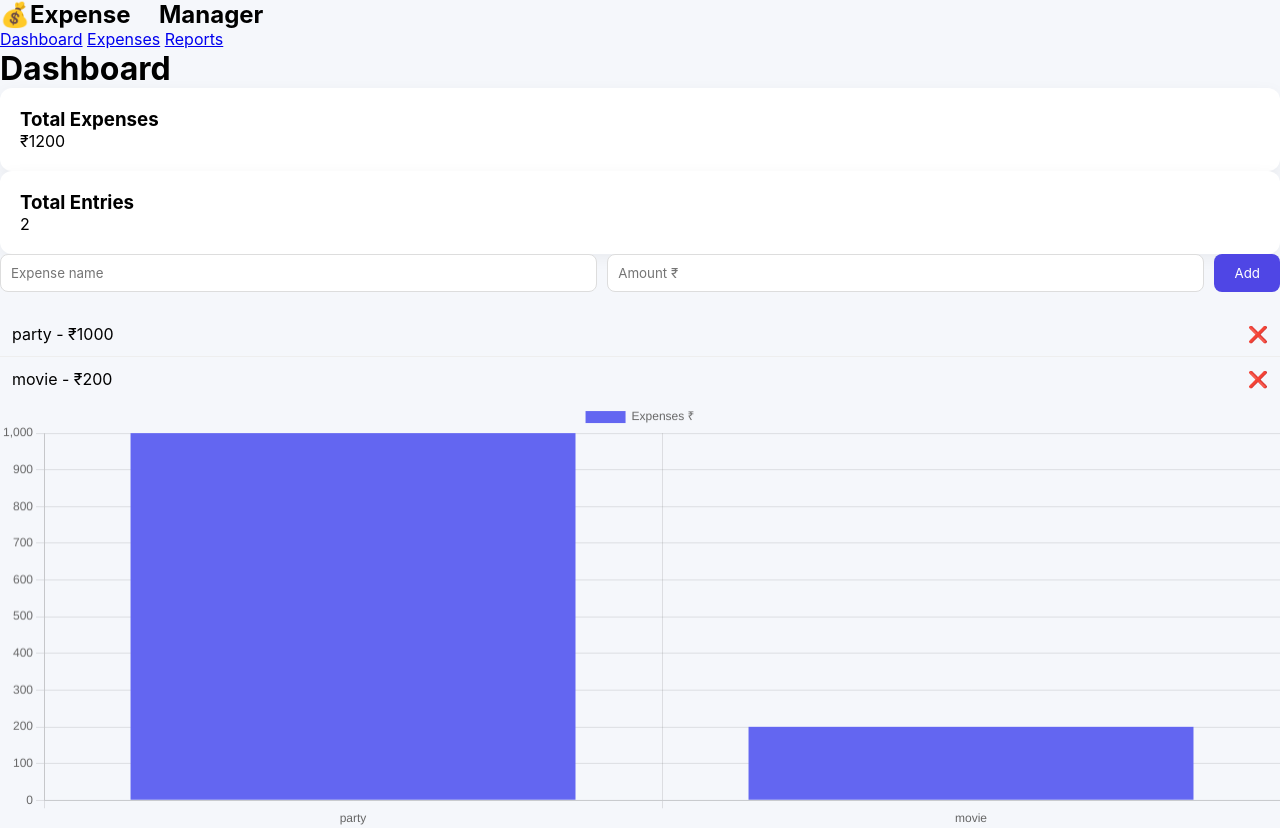
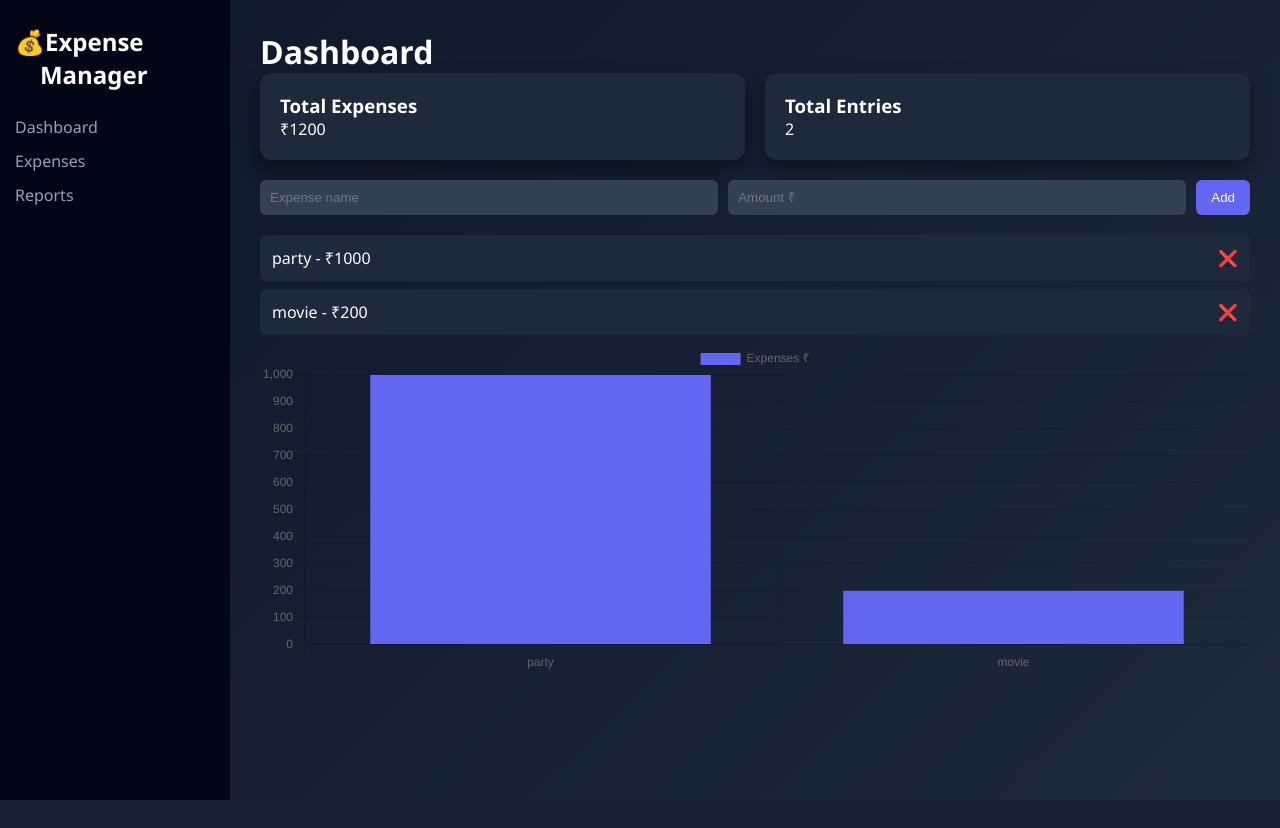
Before and after one commit to kunal7773/expense-tracker, a Flask app: page / in a window 1280 px wide. After the commit the page ends 800 px from the top, so only its background shows below. Run offline with Flask 3, Linux system fonts and the light colour scheme; data comes from the database, SQL or seed files in the repository.

Commit message:
Refactor CSS for layout and styling improvements

```diff
--- a/static/style.css
+++ b/static/style.css
@@ -1,42 +1,87 @@
+/* RESET */
 * {
     margin: 0;
     padding: 0;
     box-sizing: border-box;
-    font-family: 'Inter', sans-serif;
 }
 
+/* BODY */
 body {
-    background: #f5f7fb;
+    font-family: 'Segoe UI', sans-serif;
+    background: linear-gradient(135deg, #0f172a, #1e293b);
+    color: white;
+    display: flex;
+    min-height: 100vh;
 }
 
-/* Main container */
-.container {
-    width: 900px;
-    margin: 50px auto;
+/* SIDEBAR */
+.sidebar {
+    width: 230px;
+    background: #020617;
+    padding: 25px 15px;
 }
 
-/* Header */
-.header {
+.sidebar h2 {
+    margin-bottom: 25px;
+}
+
+.sidebar a {
+    display: block;
+    color: #94a3b8;
+    text-decoration: none;
+    margin: 12px 0;
+    transition: 0.3s;
+}
+
+.sidebar a:hover {
+    color: white;
+}
+
+/* MAIN CONTENT */
+.main {
+    flex: 1;
+    padding: 30px;
+}
+
+/* NAVBAR */
+.navbar {
     display: flex;
     justify-content: space-between;
     align-items: center;
     margin-bottom: 20px;
 }
 
-.header h1 {
-    font-size: 28px;
-    color: #222;
+.logo {
+    font-size: 20px;
+    font-weight: bold;
 }
 
-/* Card */
+.nav-links {
+    display: flex;
+    gap: 15px;
+}
+
+/* CARDS */
+.cards {
+    display: flex;
+    gap: 20px;
+    margin-bottom: 20px;
+}
+
 .card {
-    background: white;
+    flex: 1;
+    background: #1e293b;
     padding: 20px;
     border-radius: 12px;
-    box-shadow: 0 4px 15px rgba(0, 0, 0, 0.05);
+    box-shadow: 0 10px 20px rgba(0, 0, 0, 0.4);
+    transition: 0.3s;
 }
 
-/* Form */
+.card:hover {
+    transform: translateY(-5px);
+}
+
+/* FORM */
 .form {
     display: flex;
     gap: 10px;
@@ -44,38 +89,29 @@ body {
 }
 
 .form input {
+    flex: 1;
     padding: 10px;
-    border: 1px solid #ddd;
-    border-radius: 8px;
-    width: 100%;
+    border: none;
+    border-radius: 6px;
+    background: #334155;
+    color: white;
 }
 
-/* Button */
 button {
-    background: #4f46e5;
+    padding: 10px 15px;
+    border: none;
+    border-radius: 6px;
+    background: #6366f1;
     color: white;
-    border: none;
-    padding: 10px 20px;
-    border-radius: 8px;
     cursor: pointer;
+    transition: 0.3s;
 }
 
 button:hover {
-    background: #4338ca;
+    background: #4f46e5;
 }
 
-/* Total box */
-.total-box {
-    background: #4f46e5;
-    color: white;
-    padding: 15px;
-    border-radius: 10px;
-    margin-bottom: 15px;
-    text-align: center;
-    font-size: 18px;
-}
-
-/* List */
+/* LIST */
 .list {
     list-style: none;
 }
@@ -84,14 +120,66 @@ button:hover {
     display: flex;
     justify-content: space-between;
     padding: 12px;
-    border-bottom: 1px solid #eee;
+    background: #1e293b;
+    margin: 8px 0;
+    border-radius: 6px;
 }
 
-.list li:last-child {
-    border-bottom: none;
+/* MOBILE RESPONSIVE */
+@media (max-width: 768px) {
+
+    body {
+        flex-direction: column;
+    }
+
+    .sidebar {
+        width: 100%;
+        display: flex;
+        justify-content: space-around;
+        height: auto;
+    }
+
+    .main {
+        padding: 15px;
+    }
+
+    .cards {
+        flex-direction: column;
+    }
+
+    .form {
+        flex-direction: column;
+    }
+
+    button {
+        width: 100%;
+    }
+
+    .nav-links {
+        display: none;
+    }
 }
 
-.list a {
-    color: red;
-    text-decoration: none;
+.logo {
+    display: flex;
+    align-items: center;
+    justify-content: center;
+    margin-bottom: 20px;
 }
+
+.logo img {
+    width: 120px;
+    height: auto;
+    border-radius: 10px;
+    transition: 0.3s;
+}
+
+.logo img:hover {
+    transform: scale(1.05);
+}
+
+@media (max-width: 768px) {
+    .logo img {
+        width: 90px;
+    }
+}
```
